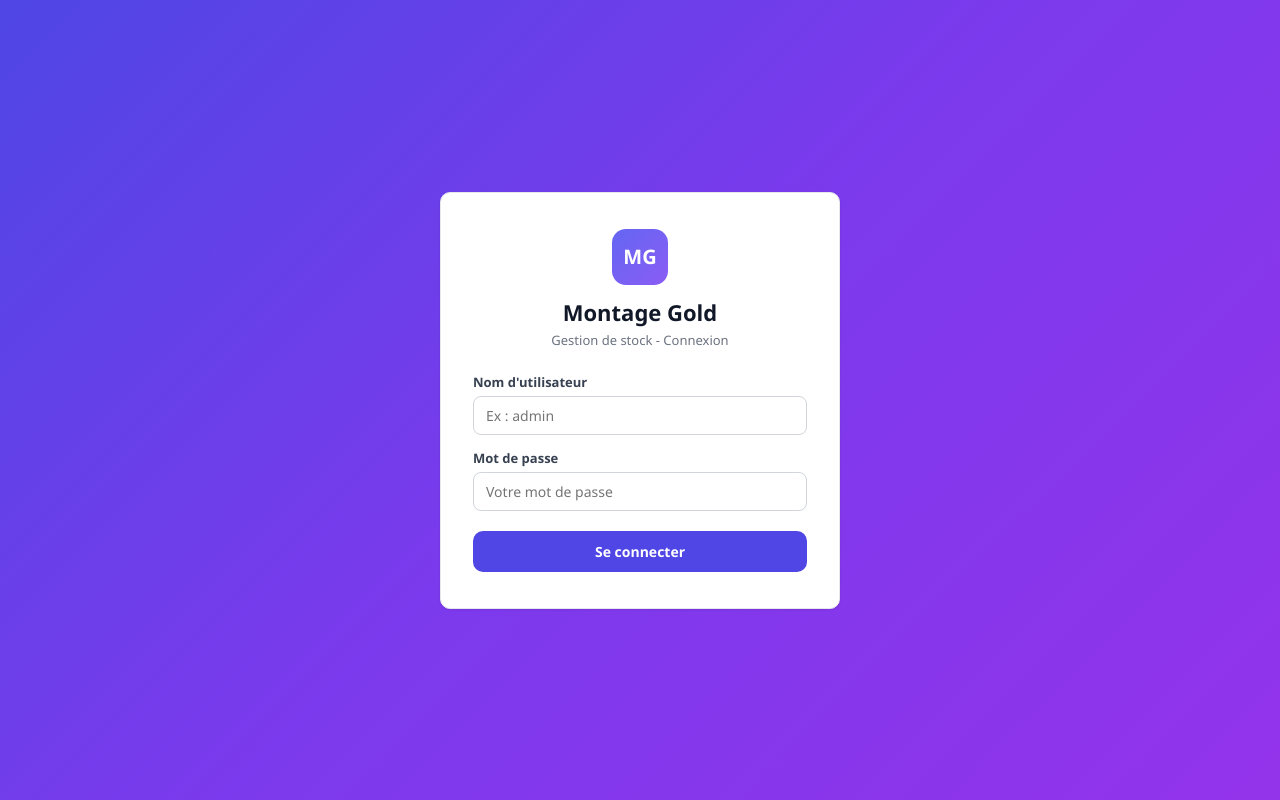
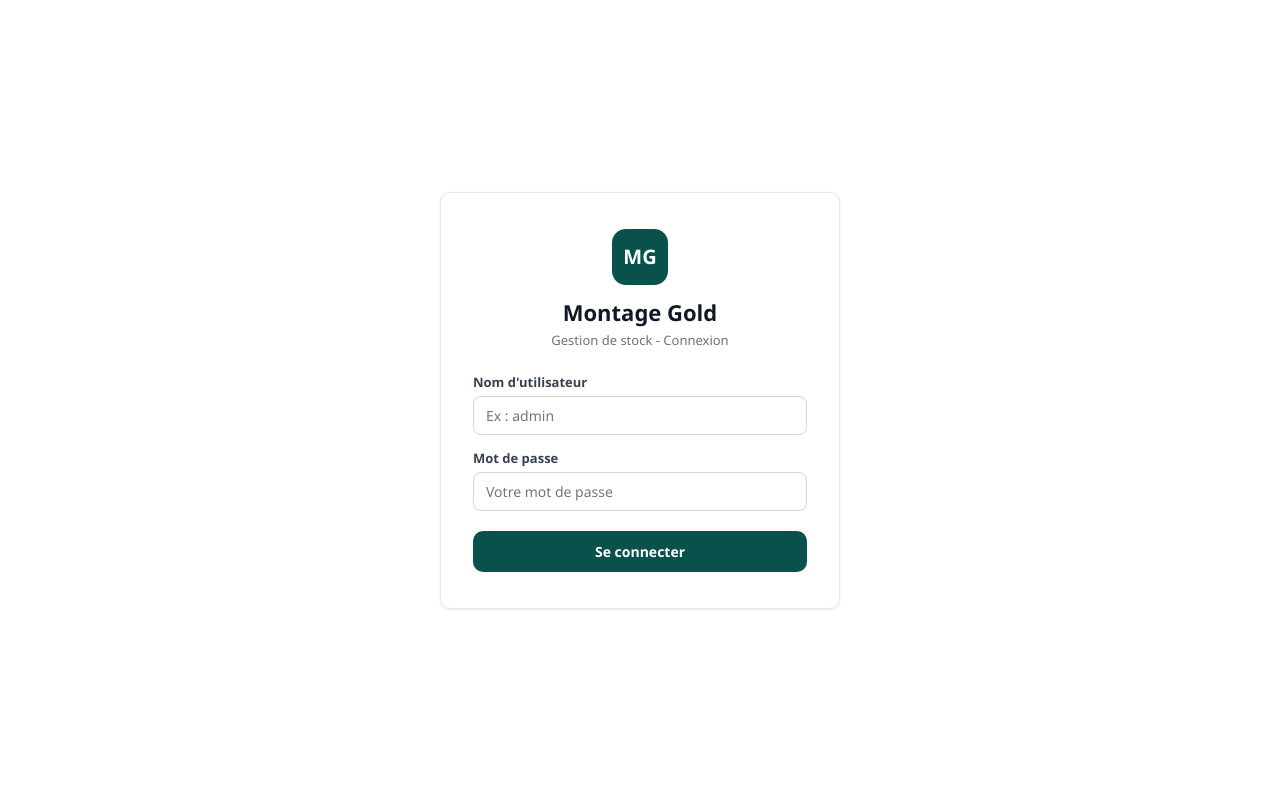
Before and after one commit to iasGitHub/MG-stock-management-frontend, an Angular app: page /login in a window 1280 px wide. Built offline with nearby package versions, Linux system fonts and the light colour scheme.

Commit message:
Apply company color scheme #09514B across the platform

```diff
--- a/src/app/features/login/login.scss
+++ b/src/app/features/login/login.scss
@@ -2,7 +2,7 @@
   min-height: 100vh;
   display: grid;
   place-items: center;
-  background: linear-gradient(135deg, #4f46e5 0%, #7c3aed 50%, #9333ea 100%);
+  background: #ffffff;
   padding: 20px;
 }
 
@@ -22,7 +22,7 @@
     width: 56px;
     height: 56px;
     border-radius: 14px;
-    background: linear-gradient(135deg, #6366f1, #8b5cf6);
+    background: var(--primary);
     color: #fff;
     font-weight: 800;
     font-size: 20px;
--- a/src/app/layout/shell/shell.scss
+++ b/src/app/layout/shell/shell.scss
@@ -5,7 +5,7 @@
 
 .sidebar {
   width: 250px;
-  background: var(--gray-900);
+  background: var(--primary);
   color: #fff;
   display: flex;
   flex-direction: column;
@@ -76,7 +76,7 @@
       }
 
       &.active {
-        background: var(--primary);
+        background: rgba(255, 255, 255, 0.15);
         color: #fff;
       }
     }
--- a/src/styles.scss
+++ b/src/styles.scss
@@ -1,7 +1,7 @@
 :root {
-  --primary: #4f46e5;
-  --primary-dark: #4338ca;
-  --primary-light: #eef2ff;
+  --primary: #09514B;
+  --primary-dark: #073e39;
+  --primary-light: #e6f0ef;
   --success: #16a34a;
   --success-bg: #f0fdf4;
   --danger: #dc2626;
@@ -165,7 +165,7 @@ textarea {
 
     &:focus {
       border-color: var(--primary);
-      box-shadow: 0 0 0 3px rgba(79, 70, 229, 0.12);
+      box-shadow: 0 0 0 3px rgba(9, 81, 75, 0.12);
     }
 
     &.ng-invalid.ng-touched {
```
